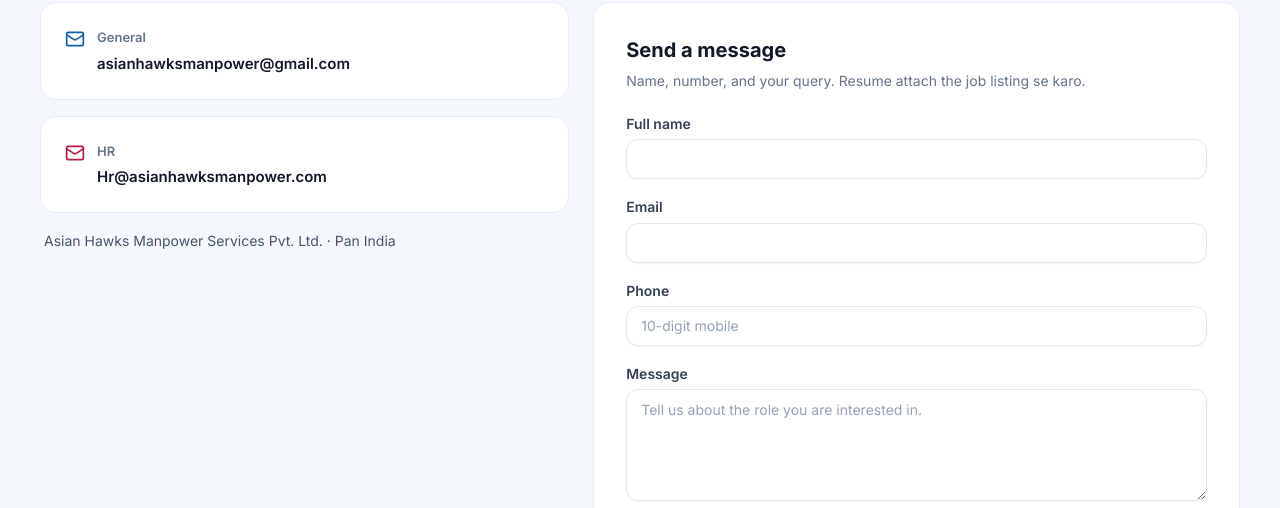
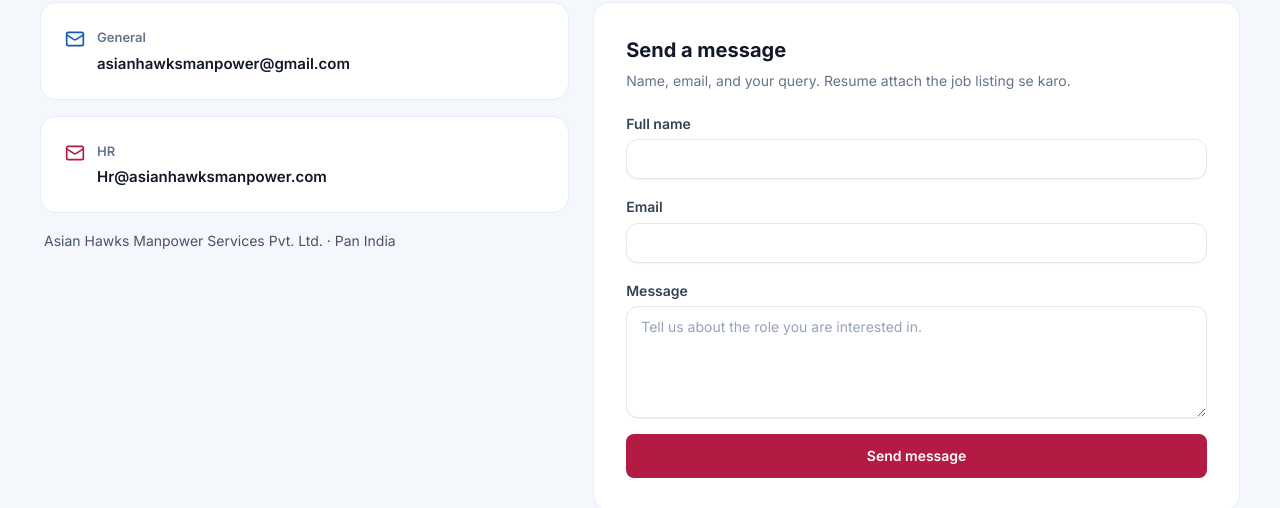
Before and after one commit to ovs-innovation/Asian-hawks, a Next.js app in the folder frontend/: page /contact in a window 1280 px wide. Shown: the part 444-952 px from the top of the page. Built offline with nearby package versions, Linux system fonts and the light colour scheme; no server answers.

Commit message:
changes done

```diff
--- a/frontend/src/app/(public)/contact/page.tsx
+++ b/frontend/src/app/(public)/contact/page.tsx
@@ -58,7 +58,7 @@
         <div className="rounded-2xl border border-[#e6edf5] bg-white p-6 sm:p-8">
           <h2 className="text-[20px] font-bold text-[#111827]">Send a message</h2>
           <p className="mt-1 mb-5 text-[14px] text-[#64748b]">
-            Name, number, and your query. Resume attach the job listing se karo.
+            Name, email, and your query. Resume attach the job listing se karo.
           </p>
           <EnquiryForm />
         </div>
--- a/frontend/src/components/enquiry-form.tsx
+++ b/frontend/src/components/enquiry-form.tsx
@@ -14,7 +14,7 @@
   jobSlug?: string;
   large?: boolean;
 }) {
-  const [form, setForm] = useState({ name: "", email: "", phone: "", message: "" });
+  const [form, setForm] = useState({ name: "", email: "", message: "" });
   const [sending, setSending] = useState(false);
   const field = large
     ? "mt-1.5 h-12 border-2 border-[#94a3b8] text-[16px] text-[#0f172a] placeholder:text-[#64748b] focus:border-[#0f5daa]"
@@ -33,10 +33,10 @@
         body: JSON.stringify({ ...form, jobTitle, jobSlug }),
       });
       toast.success("Enquiry sent. We will get back to you shortly.");
-      setForm({ name: "", email: "", phone: "", message: "" });
+      setForm({ name: "", email: "", message: "" });
     } catch {
       toast.success("Enquiry received. We will get back to you shortly.");
-      setForm({ name: "", email: "", phone: "", message: "" });
+      setForm({ name: "", email: "", message: "" });
     } finally {
       setSending(false);
     }
@@ -54,10 +54,6 @@
         <Input id="email" type="email" required className={field} value={form.email} onChange={(e) => setForm({ ...form, email: e.target.value })} />
       </div>
       <div>
-        <Label htmlFor="phone" className={label}>Phone</Label>
-        <Input id="phone" required className={field} value={form.phone} onChange={(e) => setForm({ ...form, phone: e.target.value })} placeholder="10-digit mobile" />
-      </div>
-      <div>
         <Label htmlFor="message" className={label}>Message</Label>
         <Textarea id="message" required className={area} placeholder="Tell us about the role you are interested in." value={form.message} onChange={(e) => setForm({ ...form, message: e.target.value })} />
       </div>
```
